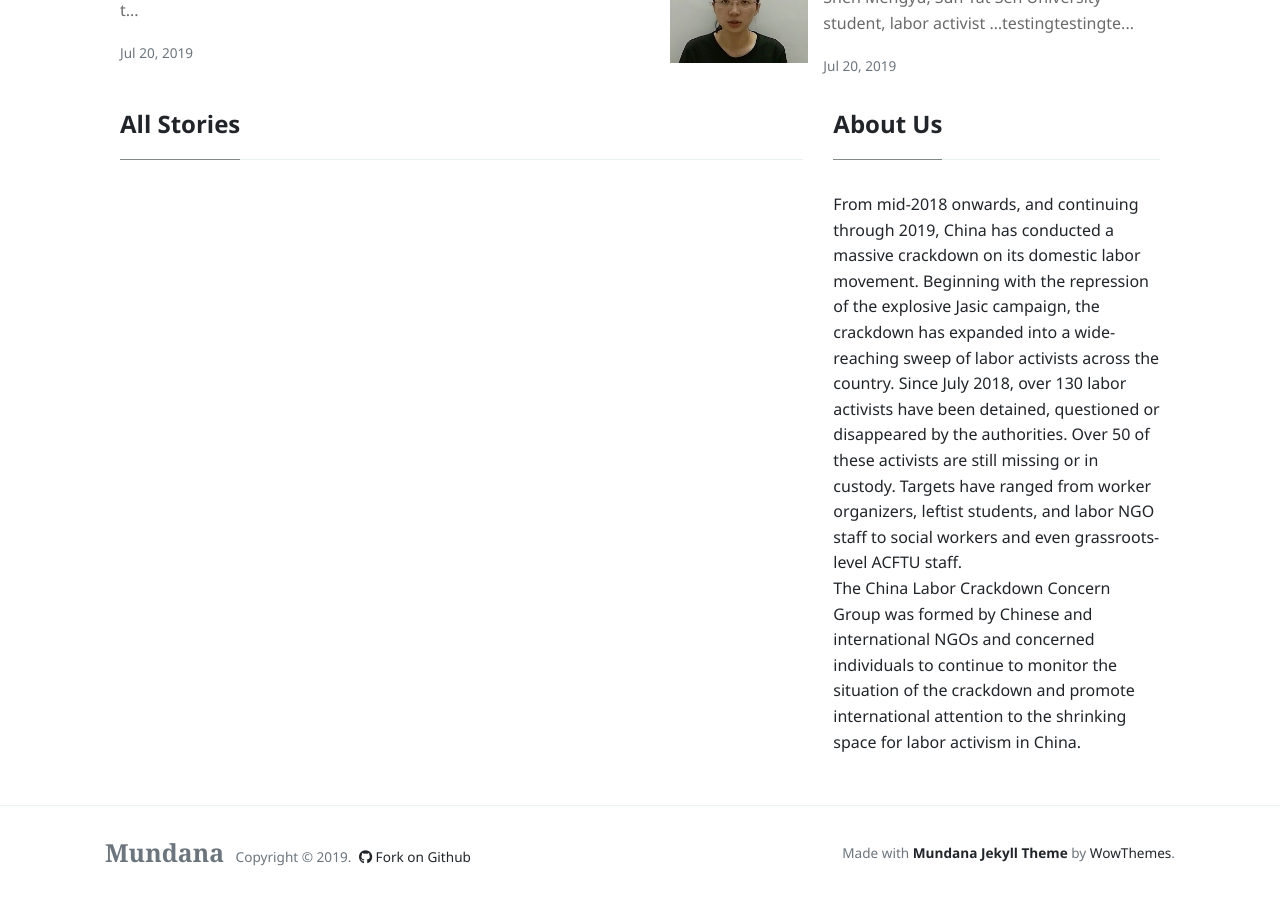
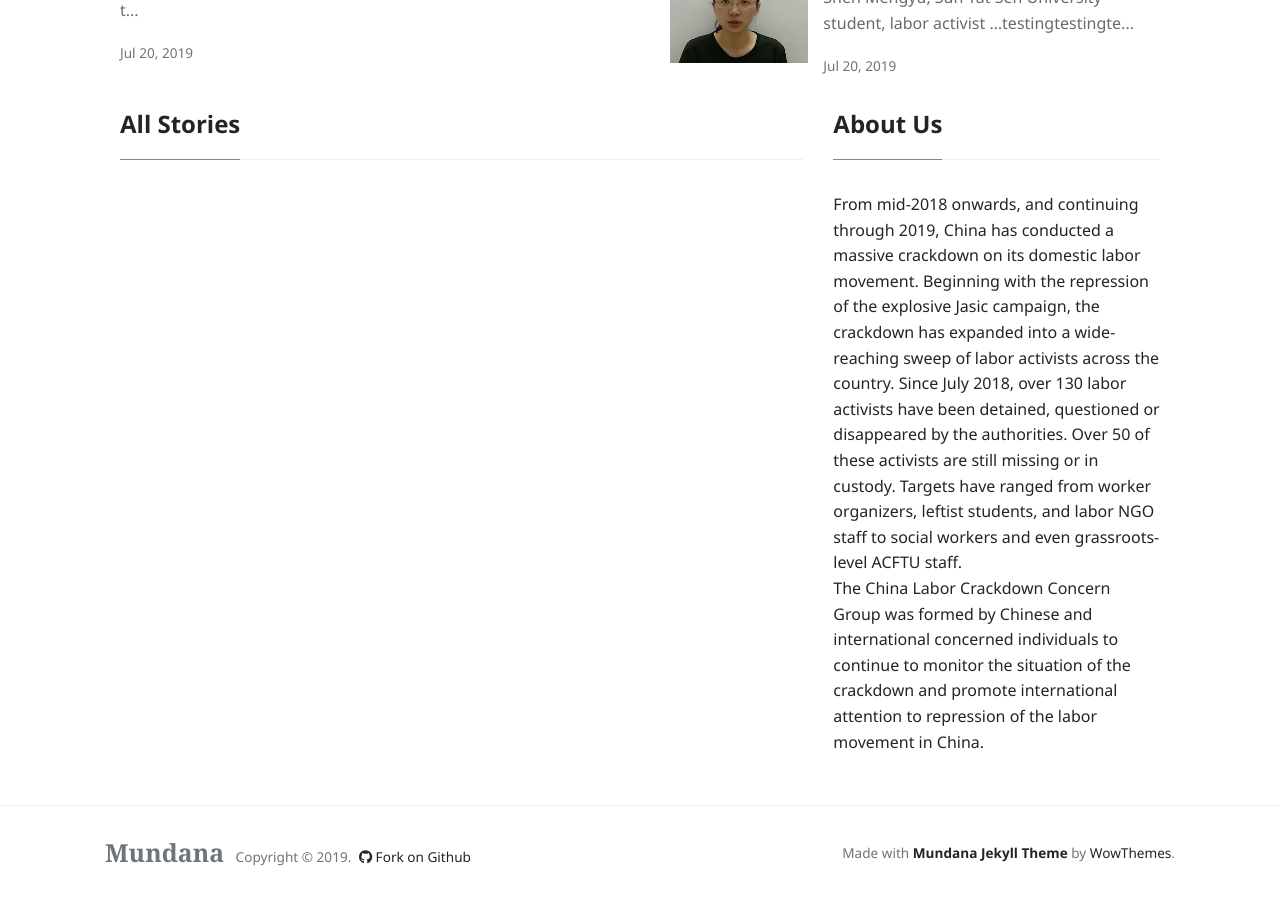
Before and after one commit to laoquan18/laoquan18.github.io, a Jekyll site: the page built from index.html, in a window 1280 px wide and 900 px high, scrolled down 949 px. Built offline with Jekyll 4.4.1, drawn with Linux system fonts in a browser that asks for light colours; nearby versions of some CDN libraries.

Commit message:
Update sidebar-about.html

```diff
--- a/_includes/sidebar-about.html
+++ b/_includes/sidebar-about.html
@@ -4,6 +4,6 @@
   From mid-2018 onwards, and continuing through 2019, China has conducted a massive crackdown on its domestic labor movement. Beginning with the repression of the explosive Jasic campaign, the crackdown has expanded into a wide-reaching sweep of labor activists across the country. Since July 2018, over 130 labor activists have been detained, questioned or disappeared by the authorities. Over 50 of these activists are still missing or in custody. Targets have ranged from worker organizers, leftist students, and labor NGO staff to social workers and even grassroots-level ACFTU staff.
     </div>
     <div>
-  The China Labor Crackdown Concern Group was formed by Chinese and international NGOs and concerned individuals to continue to monitor the situation of the crackdown and promote international attention to the shrinking space for labor activism in China.
+  The China Labor Crackdown Concern Group was formed by Chinese and international concerned individuals to continue to monitor the situation of the crackdown and promote international attention to repression of the labor movement in China.
     </div>
 </div>
```
